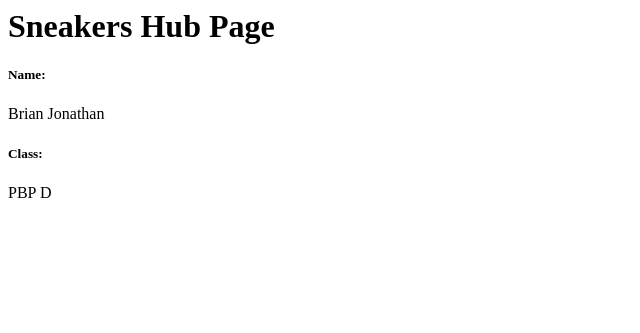
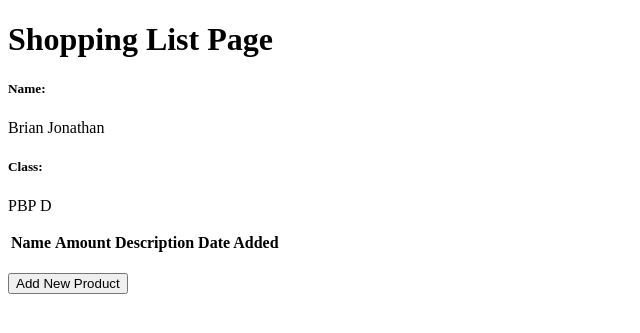
Before and after one commit to brianjo25/sneakers_hub, a Django app: template main/templates/main.html in a window 1280 px wide. Shown: the top 333 px of the page, without its empty margins (0-640 px from the left). Run offline with Django 4.2, Linux system fonts and the light colour scheme; the template is opened without the code that fills it, so the values that code supplies are empty.

Commit message:
Pengerjaan tugas 3

```diff
--- a/main/templates/main.html
+++ b/main/templates/main.html
@@ -1,6 +1,40 @@
-<h1>Sneakers Hub Page</h1>
+{% extends 'base.html' %}
 
-<h5>Name: </h5>
-<p>Brian Jonathan<p>
-<h5>Class: </h5>
-<p>PBP D<p>
+{% block content %}
+    <h1>Shopping List Page</h1>
+
+    <h5>Name:</h5>
+    <p>Brian Jonathan</p>
+
+    <h5>Class:</h5>
+    <p>PBP D</p>
+
+    <table>
+        <tr>
+            <th>Name</th>
+            <th>Amount</th>
+            <th>Description</th>
+            <th>Date Added</th>
+        </tr>
+
+        {% comment %} Berikut cara memperlihatkan data produk di bawah baris ini {% endcomment %}
+
+        {% for product in products %}
+            <tr>
+                <td>{{product.name}}</td>
+                <td>{{product.amount}}</td>
+                <td>{{product.description}}</td>
+                <td>{{product.date_added}}</td>
+            </tr>
+        {% endfor %}
+    </table>
+
+    <br />
+
+    <a href="{% url 'main:create_product' %}">
+        <button>
+            Add New Product
+        </button>
+    </a>
+
+{% endblock content %}
--- a/main/urls.py
+++ b/main/urls.py
@@ -1,8 +1,16 @@
 from django.urls import path
 from main.views import show_main
+from main.views import show_main, create_product
+from main.views import show_main, create_product, show_xml, show_json, show_xml_by_id, show_json_by_id
+
 
 app_name = 'main'
 
 urlpatterns = [
     path('', show_main, name='show_main'),
+    path('create-product', create_product, name='create_product'),
+    path('xml/', show_xml, name='show_xml'),
+    path('json/', show_json, name='show_json'),
+    path('xml/<int:id>/', show_xml_by_id, name='show_xml_by_id'),
+    path('json/<int:id>/', show_json_by_id, name='show_json_by_id'),
 ]
--- a/sneakers_hub/settings.py
+++ b/sneakers_hub/settings.py
@@ -55,7 +55,7 @@ ROOT_URLCONF = 'sneakers_hub.urls'
 TEMPLATES = [
     {
         'BACKEND': 'django.template.backends.django.DjangoTemplates',
-        'DIRS': [],
+        'DIRS': [BASE_DIR / 'templates'],
         'APP_DIRS': True,
         'OPTIONS': {
             'context_processors': [
--- a/sneakers_hub/urls.py
+++ b/sneakers_hub/urls.py
@@ -20,5 +20,5 @@ from django.urls import path, include
 
 urlpatterns = [
     path('admin/', admin.site.urls),
-    path('main/', include('main.urls')),
+    path('', include('main.urls')),
 ]
--- /dev/null
+++ b/templates/base.html
@@ -0,0 +1,18 @@
+{% load static %}
+<!DOCTYPE html>
+<html lang="en">
+    <head>
+        <meta charset="UTF-8" />
+        <meta
+            name="viewport"
+            content="width=device-width, initial-scale=1.0"
+        />
+        {% block meta %}
+        {% endblock meta %}
+    </head>
+
+    <body>
+        {% block content %}
+        {% endblock content %}
+    </body>
+</html>
```
Also changed, not shown: main/forms.py (added, +7 -0 lines), main/templates/create_product.html (added, +19 -0 lines), main/views.py (+37 -2 lines), README.md.
